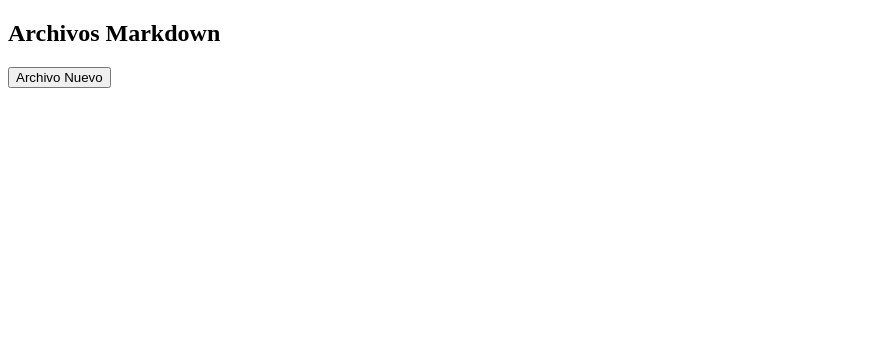
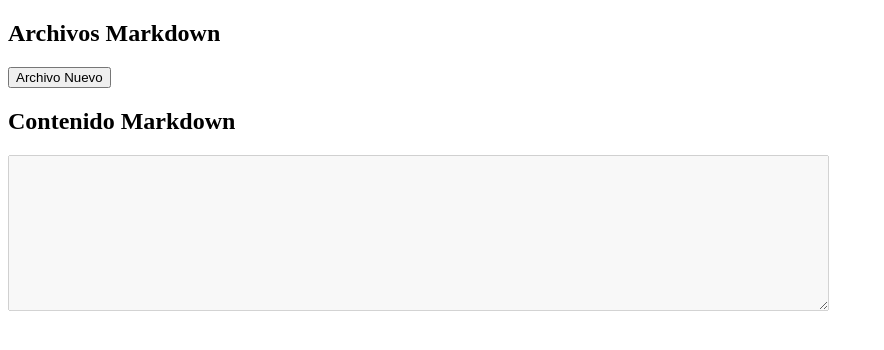
Before and after one commit to ianthony4/PWEB2-LAB03, a website: page index.html in a window 1280 px wide. Shown: the whole page, without its empty margins (0-884 px from the left). Drawn offline with Linux system fonts and the light colour scheme.

Commit message:
Agregando el 'TEXTAREA' para poder ver contenido markdown

```diff
--- a/index.html
+++ b/index.html
@@ -14,6 +14,9 @@
 
         <!--este boton creara nuevos archivos, llamando a la funcion 'crearNuevoArchivo()'-->
         <input type="button" id="nuevoArchivo" value="Archivo Nuevo" onclick="crearNuevoArchivo()">
+        <h2>Contenido Markdown</h2>
+        <!--TextArea desabilitado debido a que por ahora lo usaremos para ver el contenido del markdown-->
+        <textarea id="verTexto" rows="10" cols="100" disabled></textarea>
     </body>
 
 </html>
```
